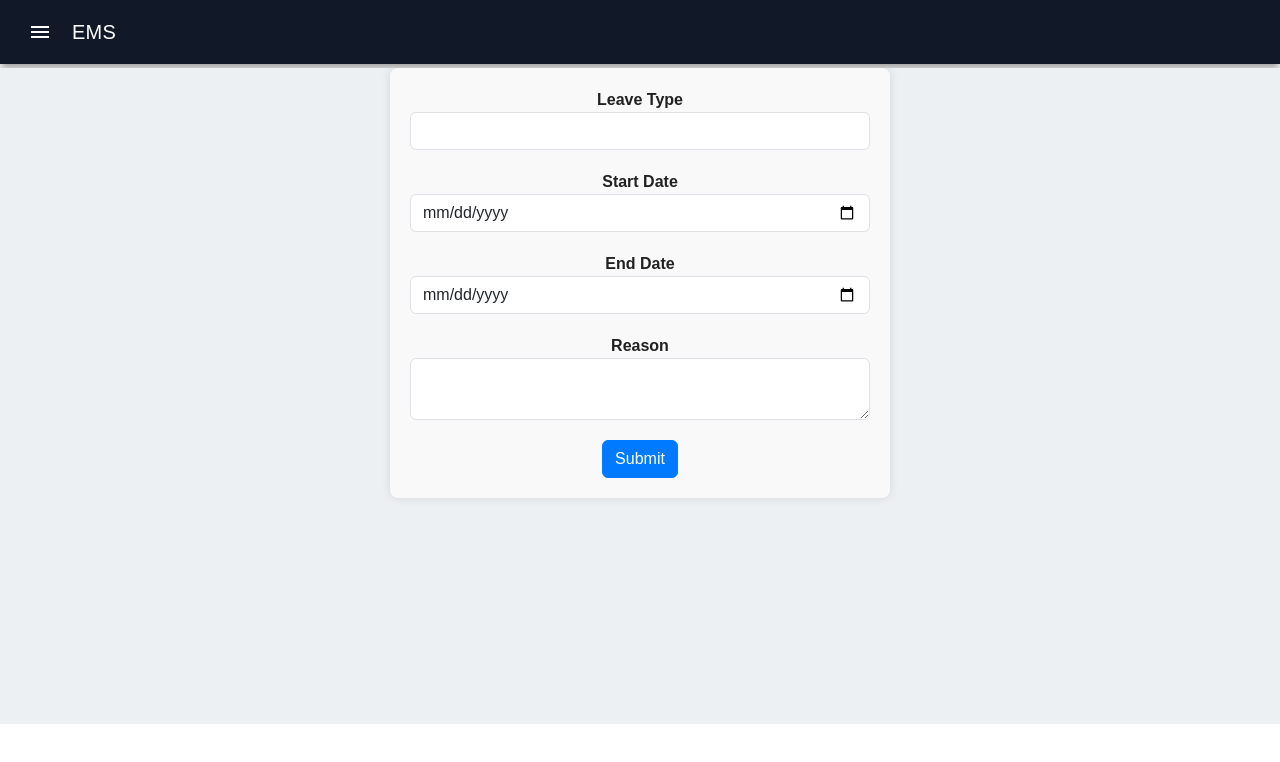
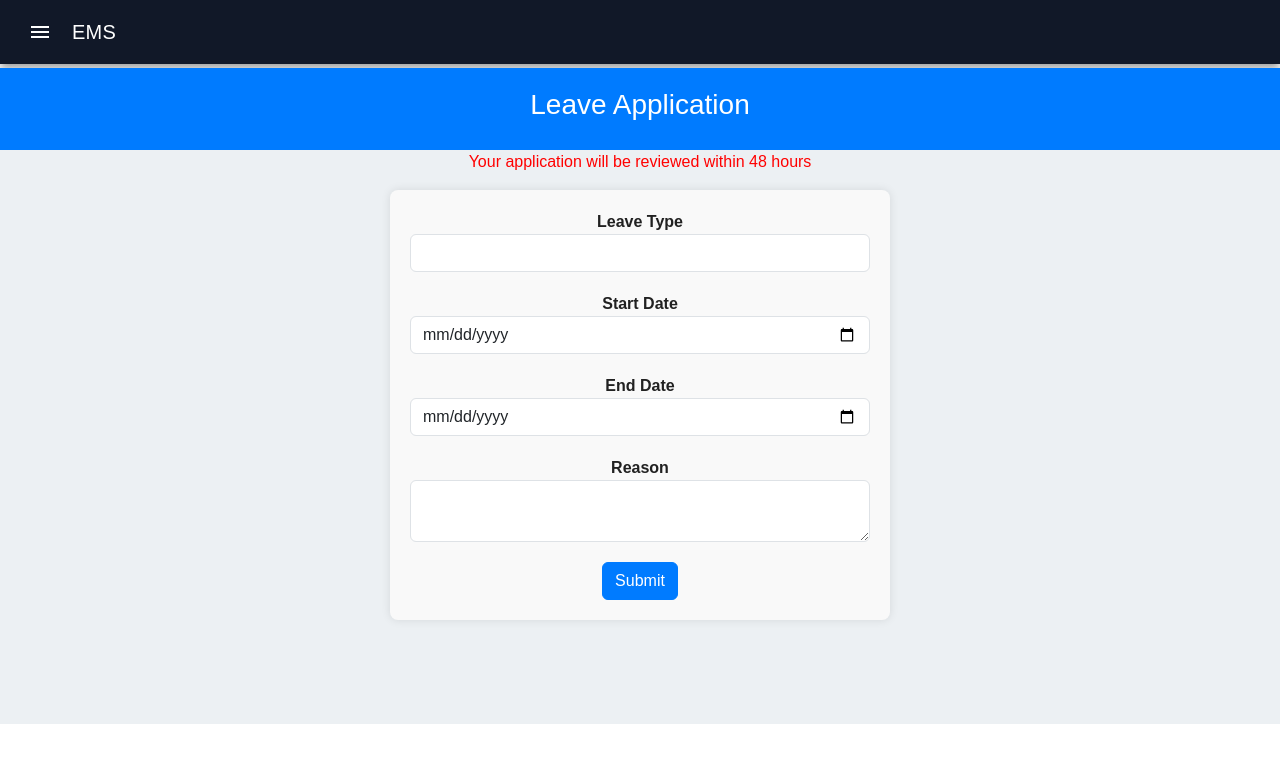
Before and after one commit to jayshree-1310/Employee_Management_system, an Angular app: page /apply-leave in a window 1280 px wide. Shown: the top 762 px of the page. Built offline with nearby package versions, Linux system fonts and the light colour scheme.

Commit message:
apply leave changes

```diff
--- a/src/app/Employee/apply-leave/apply-leave.component.css
+++ b/src/app/Employee/apply-leave/apply-leave.component.css
@@ -4,6 +4,13 @@
     max-width: 500px;
     margin: 0 auto;
   }
+
+  header {
+    background-color: #007bff;
+    color: #fff;
+    text-align: center;
+    padding: 20px 0;
+}
 
   .leave-form {
     padding: 20px;
--- a/src/app/Employee/apply-leave/apply-leave.component.html
+++ b/src/app/Employee/apply-leave/apply-leave.component.html
@@ -1,5 +1,8 @@
 
-
+<header>
+  <h3>Leave Application</h3>
+</header>
+<p style="color:red;">Your application will be reviewed within 48 hours</p>
 
 <div class="apply-leave-container">
     <form [formGroup]="leaveForm" (ngSubmit)="onSubmit()" class="leave-form">
```
